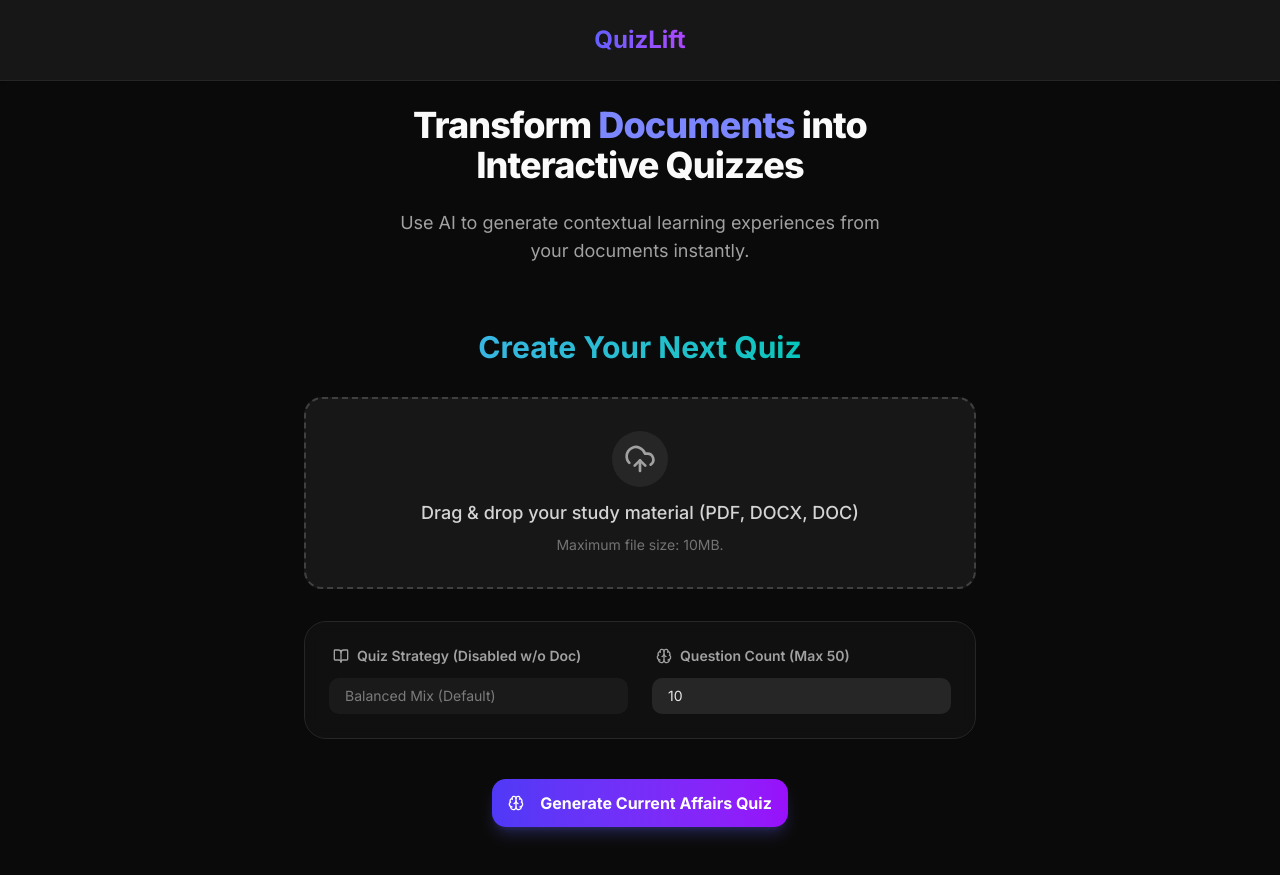
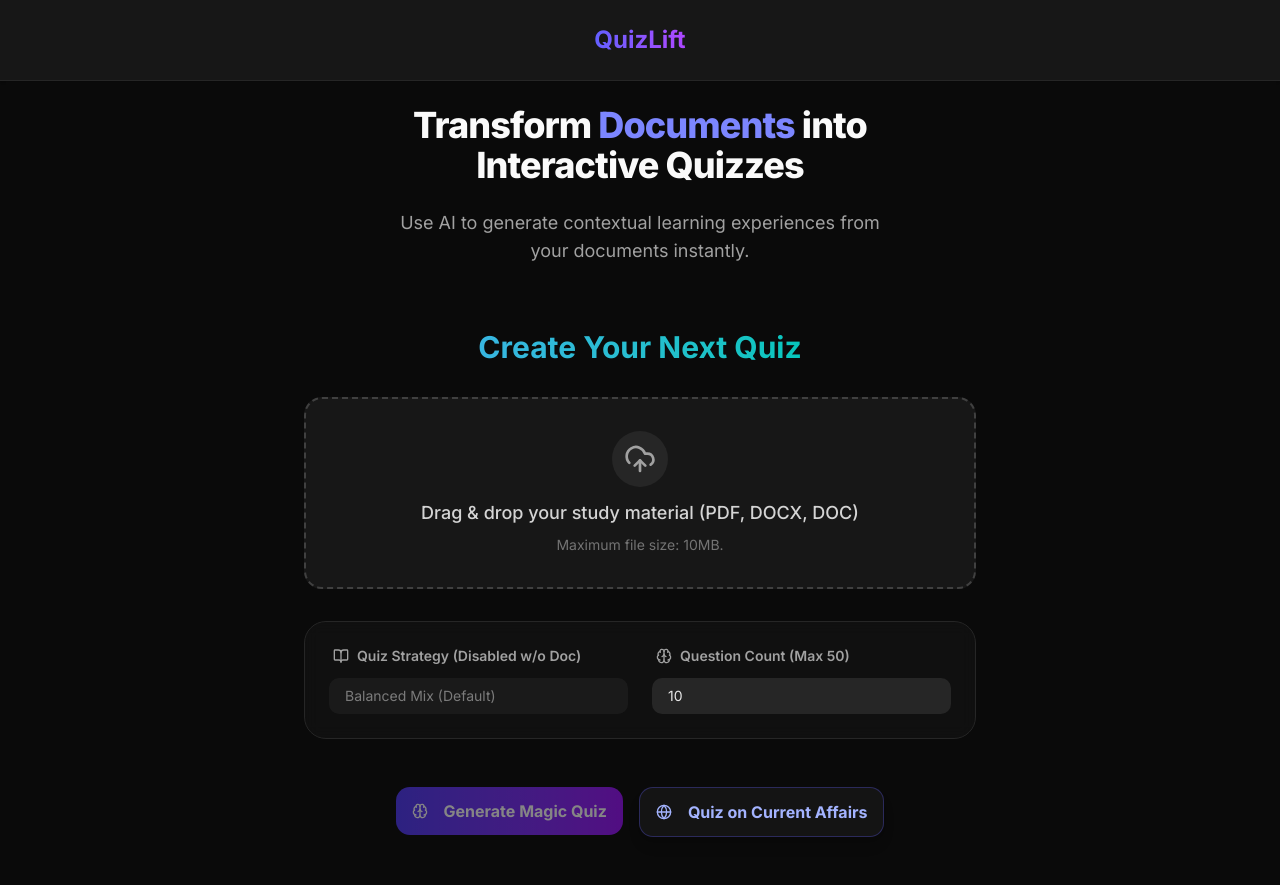
Before and after one commit to Bucephalus-lgtm/quizlift, a Next.js app: page / in a window 1280 px wide. Built offline with nearby package versions, Linux system fonts and the light colour scheme.

Commit message:
Enhance UI: split Magic Quiz and Current Affairs generation into two distinct and exclusive buttons, and thoroughly document new offline modes in README

```diff
--- a/src/components/QuizEngine.tsx
+++ b/src/components/QuizEngine.tsx
@@ -4,7 +4,7 @@ import axios from "axios";
 import { Card, CardContent, CardHeader, CardTitle } from "@/components/ui/card";
 import { Button } from "@/components/ui/button";
 import { Progress } from "@/components/ui/progress";
-import { UploadCloud, CheckCircle2, XCircle, Brain, BookOpen, Loader2, ArrowRight, ArrowLeft } from "lucide-react";
+import { UploadCloud, CheckCircle2, XCircle, Brain, BookOpen, Loader2, ArrowRight, ArrowLeft, Globe } from "lucide-react";
 import { motion, AnimatePresence } from "framer-motion";
 import { clsx, type ClassValue } from "clsx";
 import { twMerge } from "tailwind-merge";
@@ -51,11 +51,18 @@ export function QuizEngine() {
         maxFiles: 1,
     });
 
-    const handleGenerateQuiz = async () => {
+    const handleGenerateQuiz = async (isCurrentAffairs: boolean = false) => {
+        if (!isCurrentAffairs && !file) return;
         setLoading(true);
         try {
             let res;
-            if (file) {
+            if (isCurrentAffairs) {
+                const formData = new FormData();
+                formData.append("num_questions", numQuestions.toString());
+                res = await axios.post("/api/python/generate_current_affairs", formData, {
+                    headers: { "Content-Type": "multipart/form-data" },
+                });
+            } else if (file) {
                 const formData = new FormData();
                 formData.append("file", file);
                 formData.append("quiz_type", quizType);
@@ -64,15 +71,9 @@ export function QuizEngine() {
                 res = await axios.post("/api/python/upload", formData, {
                     headers: { "Content-Type": "multipart/form-data" },
                 });
-            } else {
-                const formData = new FormData();
-                formData.append("num_questions", numQuestions.toString());
-                res = await axios.post("/api/python/generate_current_affairs", formData, {
-                    headers: { "Content-Type": "multipart/form-data" },
-                });
             }
 
-            if (res.data?.status === "success") {
+            if (res?.data?.status === "success") {
                 setQuizData(res.data.quiz);
             }
         } catch (error: any) {
@@ -312,13 +313,23 @@ export function QuizEngine() {
                 </div>
             </div>
 
-            <div className="flex justify-center pt-2">
+            <div className="flex flex-col sm:flex-row justify-center gap-4 pt-4 mb-6">
                 <Button
-                    onClick={handleGenerateQuiz}
+                    disabled={!file}
+                    onClick={() => handleGenerateQuiz(false)}
                     size="lg"
-                    className="bg-gradient-to-r from-indigo-600 to-purple-600 hover:from-indigo-500 hover:to-purple-500 text-white text-base font-bold px-10 py-6 mb-6 shadow-lg shadow-indigo-500/25 transition-all transform hover:scale-105 disabled:opacity-50 disabled:hover:scale-100 disabled:shadow-none rounded-xl"
+                    className="bg-gradient-to-r from-indigo-600 to-purple-600 hover:from-indigo-500 hover:to-purple-500 text-white text-base font-bold px-8 py-6 shadow-lg shadow-indigo-500/25 transition-all transform hover:scale-105 disabled:opacity-50 disabled:hover:scale-100 disabled:shadow-none rounded-xl w-full sm:w-auto"
                 >
-                    <Brain className="mr-2 w-5 h-5" /> {file ? "Generate Magic Quiz" : "Generate Current Affairs Quiz"}
+                    <Brain className="mr-2 w-5 h-5" /> Generate Magic Quiz
+                </Button>
+
+                <Button
+                    onClick={() => handleGenerateQuiz(true)}
+                    size="lg"
+                    variant="outline"
+                    className="border-indigo-500/30 bg-neutral-900/80 hover:bg-indigo-500/10 text-indigo-300 hover:text-indigo-200 text-base font-bold px-8 py-6 shadow-lg transition-all transform hover:scale-105 rounded-xl w-full sm:w-auto"
+                >
+                    <Globe className="mr-2 w-5 h-5" /> Quiz on Current Affairs
                 </Button>
             </div>
         </div>
```
Also changed, not shown: 1 other file (tests, documents, lock files or other folders).
